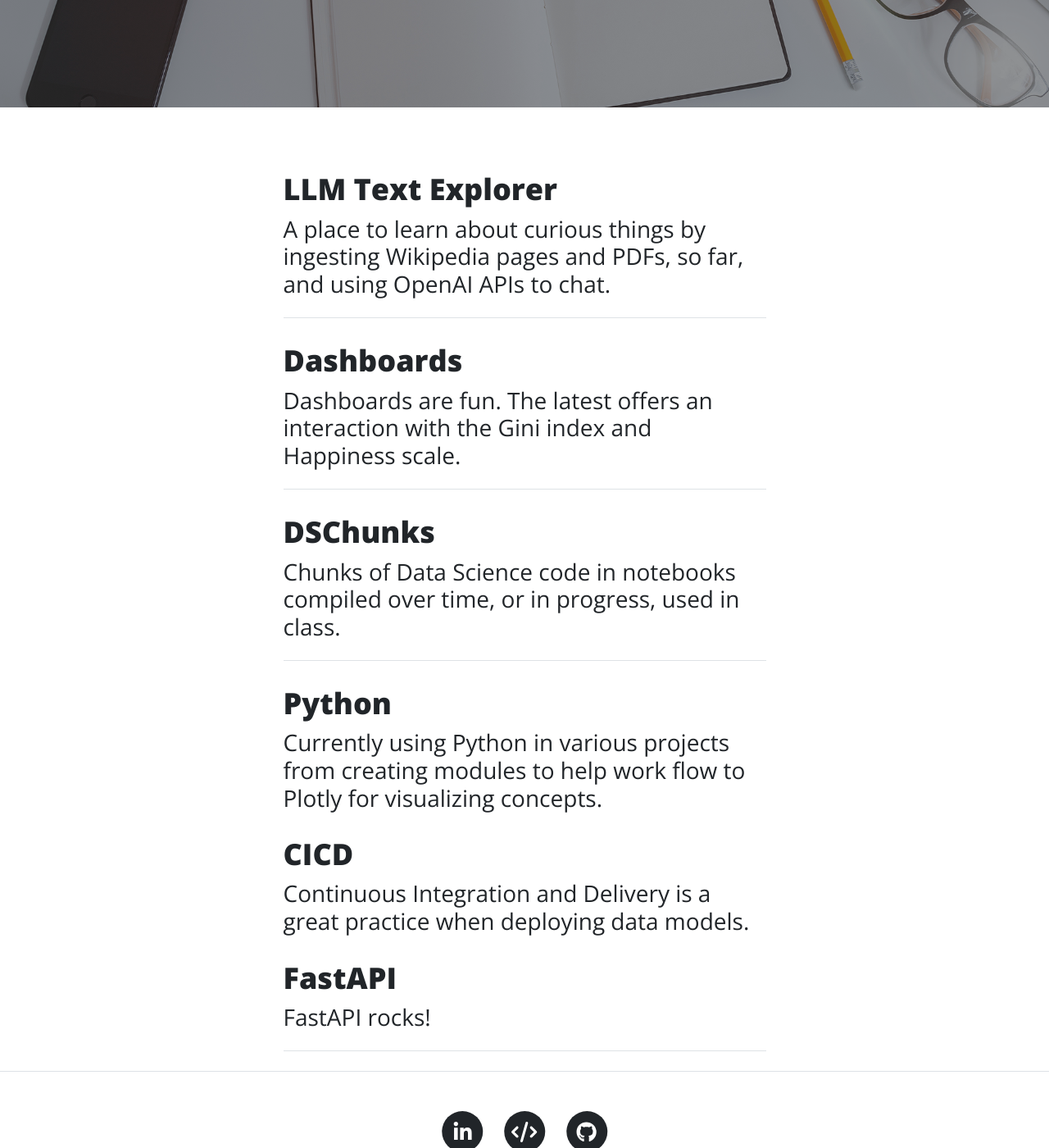
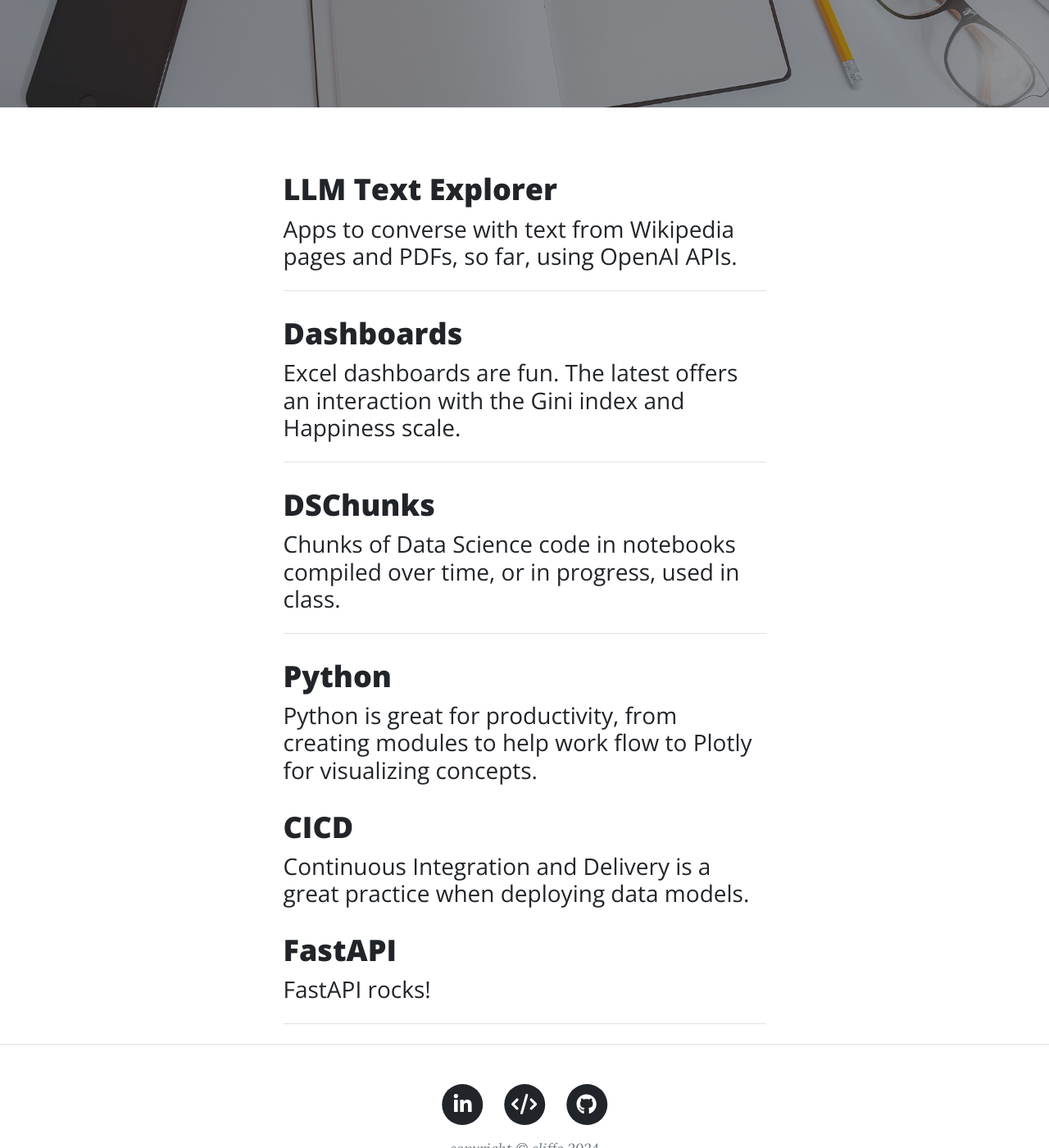
Before and after one commit to cliffwhitworth/cliffwhitworth.github.io, a Jekyll site: the page index.html, which Jekyll copies as it is, in a window 1280 px wide and 1400 px high, scrolled down 401 px. Shown: the whole window at 82% size. Built offline with Jekyll 4.4.1, drawn with Linux system fonts in a browser that asks for light colours; nearby versions of some CDN libraries.

Commit message:
Update index.html

```diff
--- a/index.html
+++ b/index.html
@@ -55,7 +55,7 @@
                     <div class="post-preview">
                         <a href="#!">
                             <h2 class="post-title">LLM Text Explorer</h2>
-                            <h3 class="post-subtitle">A place to learn about curious things by ingesting Wikipedia pages and PDFs, so far, and using OpenAI APIs to chat.</h3>
+                            <h3 class="post-subtitle">Apps to converse with text from Wikipedia pages and PDFs, so far, using OpenAI APIs.</h3>
                         </a>
 <!--                         <p class="post-meta">
                             Posted by
@@ -69,7 +69,7 @@
                     <div class="post-preview">
                         <a href="#!">
                             <h2 class="post-title">Dashboards</h2>
-                            <h3 class="post-subtitle">Dashboards are fun. The latest offers an interaction with the Gini index and Happiness scale.</h3>
+                            <h3 class="post-subtitle">Excel dashboards are fun. The latest offers an interaction with the Gini index and Happiness scale.</h3>
                         </a>
 <!--                         <p class="post-meta">
                             Posted by
@@ -97,7 +97,7 @@
                     <div class="post-preview">
                         <a href="https://github.com/gitmystuff/preppy">
                             <h2 class="post-title">Python</h2>
-                            <h3 class="post-subtitle">Currently using Python in various projects from creating modules to help work flow to Plotly for visualizing concepts.</h3>
+                            <h3 class="post-subtitle">Python is great for productivity, from creating modules to help work flow to Plotly for visualizing concepts.</h3>
                         </a>
 <!--                         <p class="post-meta">
                             Posted by
```
